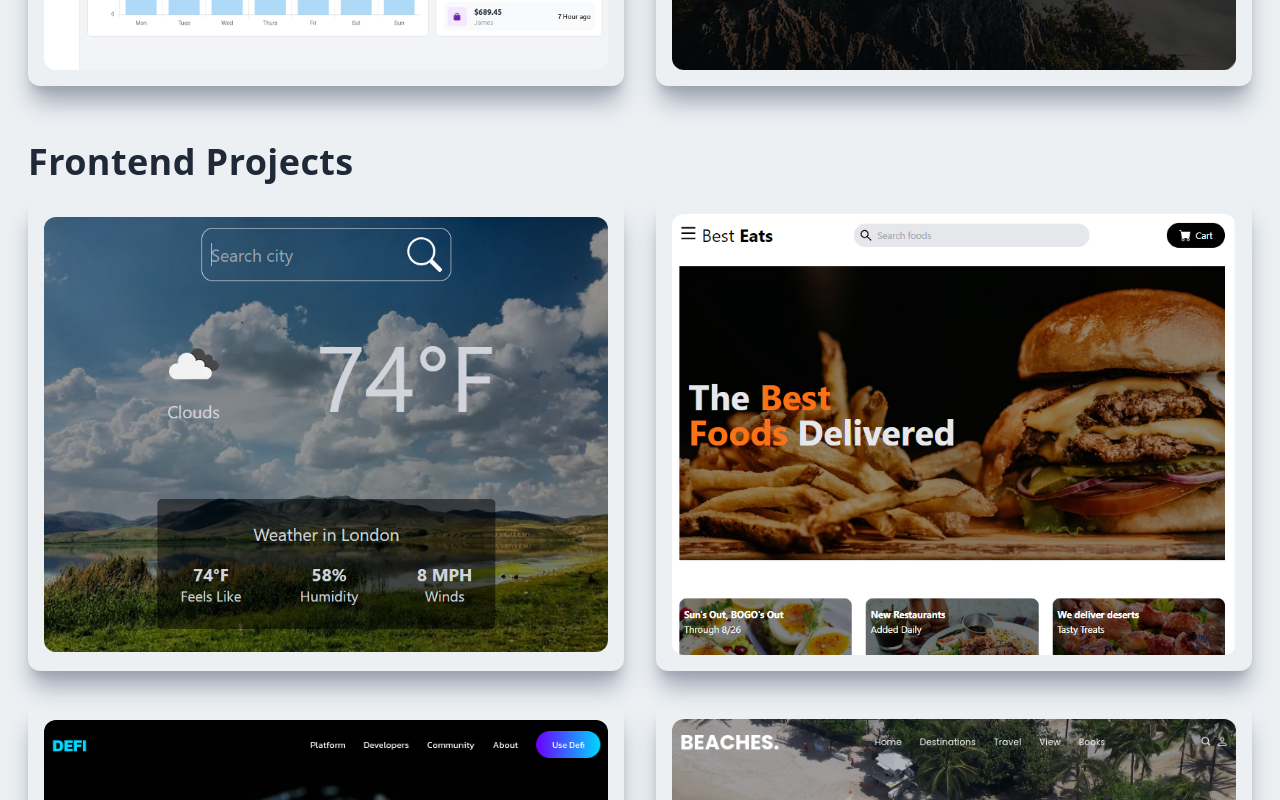
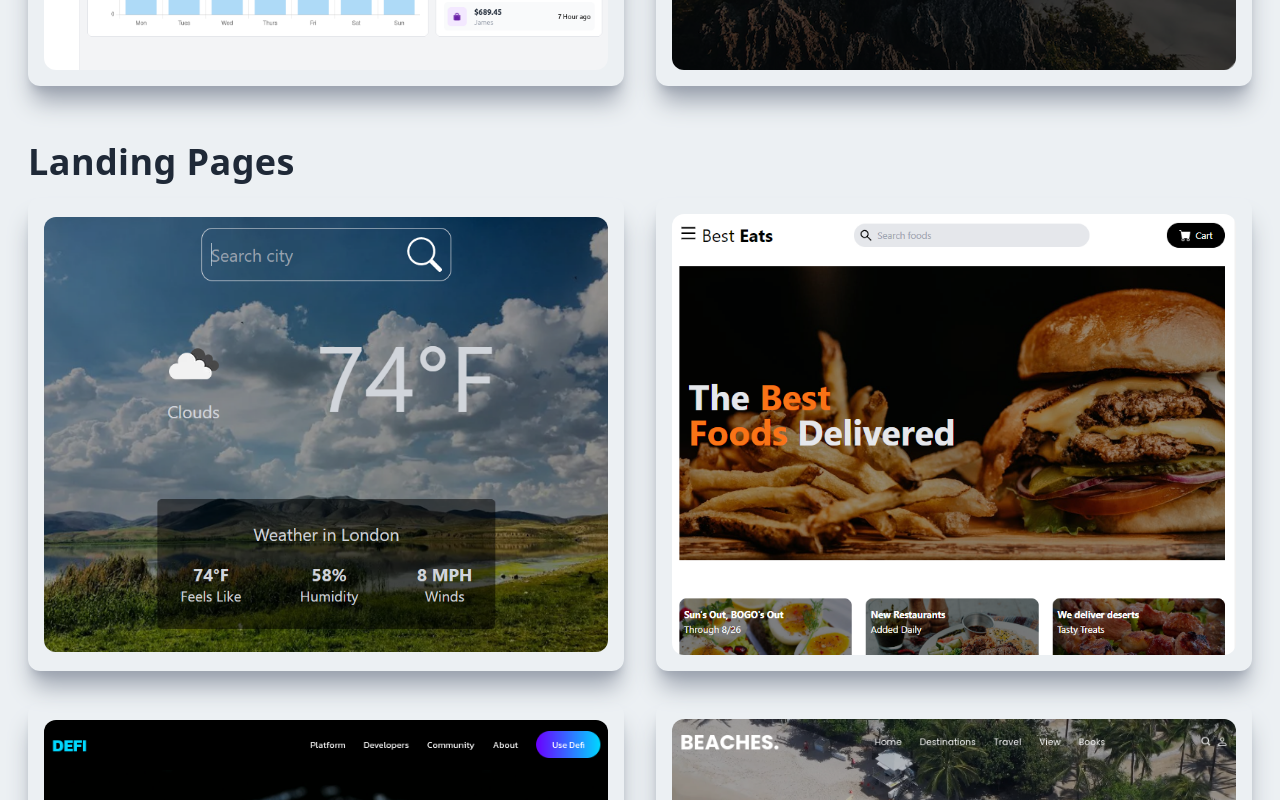
Before and after one commit to SALVADORPOETA/Salvadormartinez, a Next.js app: page / in a window 1280 px wide. Shown: the part 4320-5120 px from the top of the page. Built offline with nearby package versions, Linux system fonts and the light colour scheme.

Commit message:
name of sections

```diff
--- a/components/Projects.jsx
+++ b/components/Projects.jsx
@@ -84,7 +84,7 @@ const Projects = () => {
                 projectUrl='/captur'
               />
             </div>
-            <h2 className='py-4 mt-10' >Frontend Projects</h2>
+            <h2 className='py-4 mt-10' >Landing Pages</h2>
             <div className='grid md:grid-cols-2 gap-8' >
               <ProjectItem
                 title='weathernext'
@@ -171,7 +171,7 @@ const Projects = () => {
                 projectUrl='/shapes'
               />
             </div>
-            <h2 className='py-4 mt-10' >Backend Projects</h2>
+            <h2 className='py-4 mt-10' >Authentication Methods</h2>
             <div className='grid md:grid-cols-2 gap-8' >
               <ProjectItem
                 title='Firebase Google Authentication'
```
